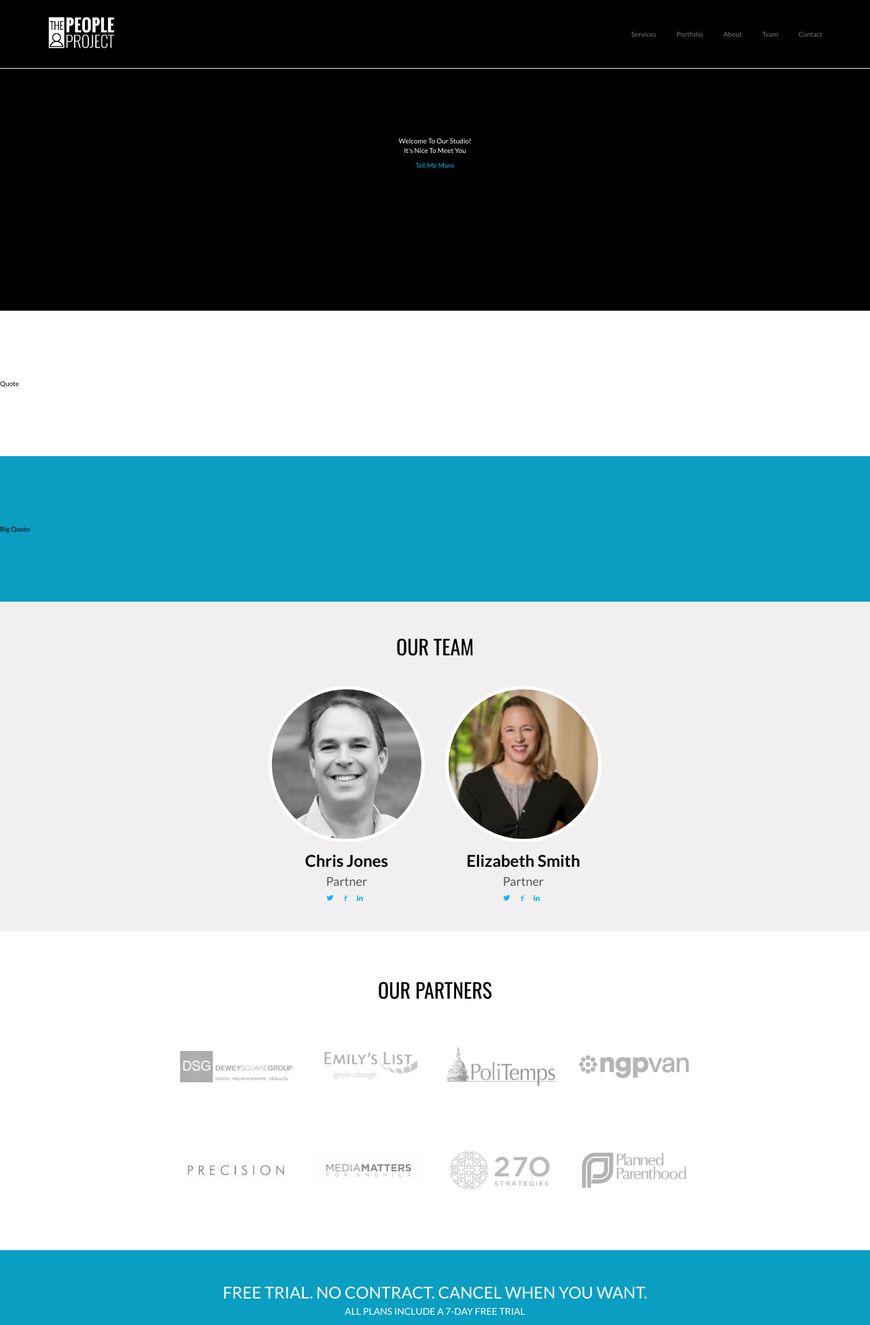
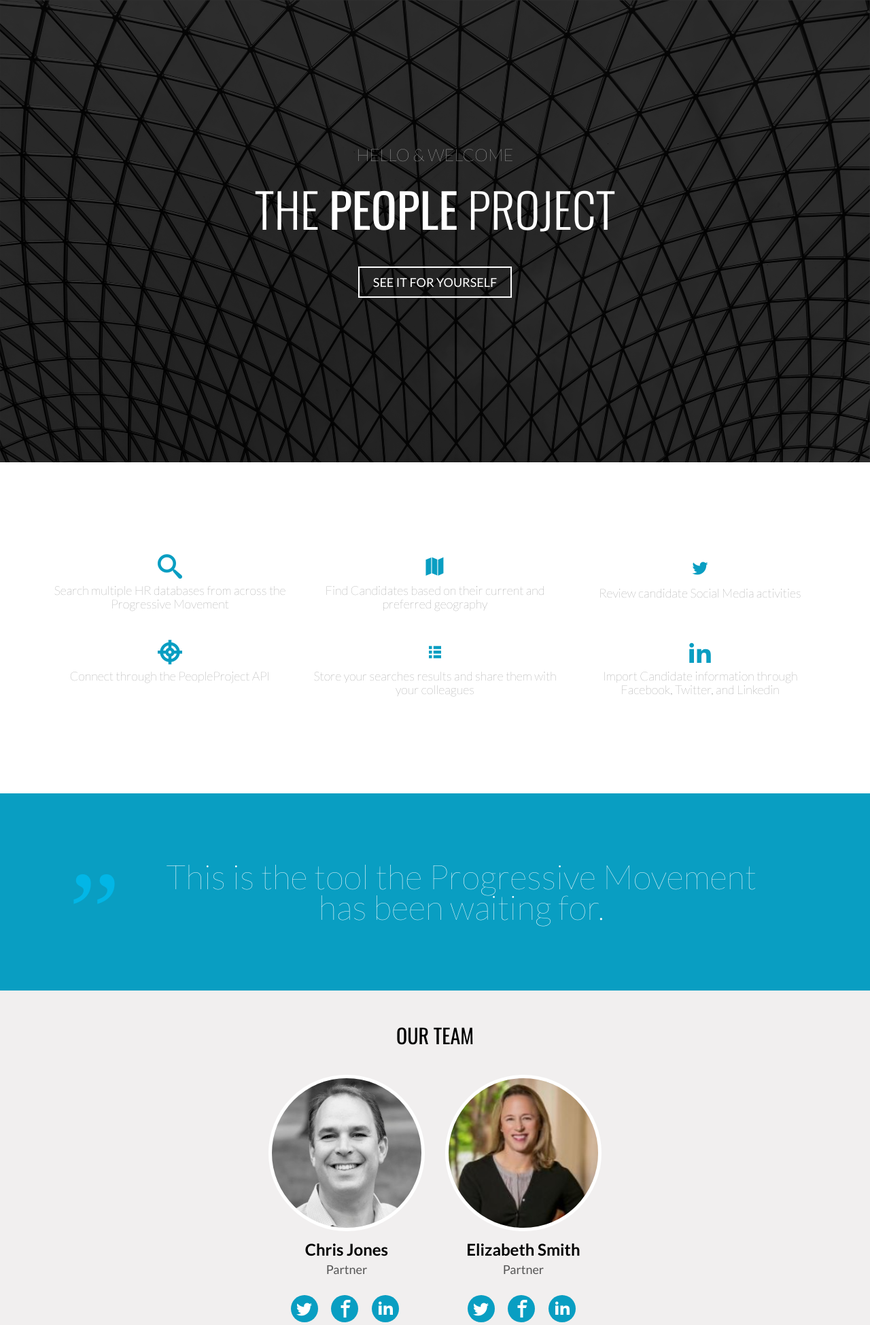
Before and after one commit to jamesvillarrubia/thepeopleproject, a PHP site: page /landing.php in a window 1280 px wide. Shown: the top 1949 px of the page at 68% size. Run offline with PHP 8.4, Linux system fonts and the light colour scheme.

Commit message:
updates to landing

```diff
--- a/css/less/landing.less
+++ b/css/less/landing.less
@@ -98,19 +98,82 @@
 
 
   nav.navbar {
+    opacity: 0;
     background-color: rgba(0,0,0,0);
       border-width: 0px;
-      transition: background-color 0.3s ease;
+      transition: background-color 0.3s ease, opacity 0.3s ease;
   }
   nav.navbar.scrolled{
+    opacity: 1;
     background-color: rgba(0,0,0,1);
   }
 
+.navbar-default .navbar-nav>li>a:hover, .navbar-default .navbar-nav>li>a:focus {
+  color: @tlightblue;
 
+}
+.navbar-default .navbar-nav>li>a{
+  font-size: 15px;
+  text-transform: uppercase;
+}
   header{
       background-image: url('../images/ceiling.jpg');
-      background-position: center center;
+      background-position: top center;
       background-size: cover;
-
+      min-height: 680px;
+      position: relative;
+      .colorizer{
+        background-color: rgba(0,0,0,0.8);
+        position: absolute;
+        height: 100%;
+        width: 100%;
+        top: 0;
+        left: 0;
+        z-index: 1;
+      }
+      .intro-text{
+        position: relative;
+        z-index: 1000;
+        .welcome-line{
+          font-size: 25px;
+          text-transform: uppercase;
+          padding: 10px 0px;
+          .bodyfont;
+          font-weight: 100;
+        }
+        .title-line{
+          font-size: 70px;
+          text-transform: uppercase;
+          padding: 0px 0px 50px 0px;
+          .headfont;
+          font-weight: 100;
+        }
+      }
+      a{
+        .dtran;
+        text-decoration: none;
+        &:hover{
+          text-decoration: none;
+        }
+      }
+  }
+  #bigquote{
+    span {
+      font-family: Times;
+        font-size: 170px;
+        line-height: 0px;
+        padding: 75px 0px 0px 0px;
+        vertical-align: top;
+        display: inline-block;
+    }
+    span ~ span{
+        .bodyfont;
+        font-size: 50px;
+        font-weight: 100;
+        line-height: 45px;
+        padding: 0px 40px;
+        max-width: 1000px;
+        color: white;
+    }
   }
 }
--- a/css/less/var-over.less
+++ b/css/less/var-over.less
@@ -89,7 +89,7 @@
 
 
 .dtran{
-  transition: background-color 0.1s ease;
+  transition: all 0.1s ease;
 }
 
 .bd-{
--- a/landing.php
+++ b/landing.php
@@ -12,13 +12,13 @@
 //$view->sidebar_right  = $view->render('sidebar-right.php');
 $view->footer_scripts = $view->render('footer-scripts.php');
 
-echo $view->header;
-//echo $view->navbar;
-//echo $view->sidebar_left;
-//echo $view->sidebar_right;
+echo $view->header;?>
+<body class="search"><div id="landing" class="bg-white">
+<?
+
+?>
 
 
-?>
 <!-- Navigation -->
     <nav class="navbar navbar-default navbar-fixed-top bg-black">
         <div class="container">
@@ -42,19 +42,13 @@
                         <a href="#page-top"></a>
                     </li>
                     <li>
-                        <a class="page-scroll" href="#services">Services</a>
+                        <a class="page-scroll tx-white tx-hv-lightblue" href="#team">Team</a>
                     </li>
                     <li>
-                        <a class="page-scroll" href="#portfolio">Portfolio</a>
+                        <a class="page-scroll tx-white tx-hv-lightblue" href="#partners">Partners</a>
                     </li>
                     <li>
-                        <a class="page-scroll" href="#about">About</a>
-                    </li>
-                    <li>
-                        <a class="page-scroll" href="#team">Team</a>
-                    </li>
-                    <li>
-                        <a class="page-scroll" href="#contact">Contact</a>
+                        <a class="page-scroll tx-white tx-hv-lightblue" href="#contact">Contact</a>
                     </li>
                 </ul>
             </div>
@@ -65,11 +59,12 @@
 
     <!-- Header -->
     <header class="pd-v-xl bg-black tx-white">
+    	<div class="colorizer"></div>
         <div class="container pd-v-xl">
             <div class="intro-text text-center">
-                <div class="intro-lead-in">Welcome To Our Studio!</div>
-                <div class="intro-heading">It's Nice To Meet You</div>
-                <a href="#services" class="page-scroll btn btn-xl">Tell Me More</a>
+                <div class="welcome-line">Hello & Welcome</div>
+                <div class="title-line">THE <span style="font-weight: 500">PEOPLE</span> PROJECT</div>
+                <a href="http://beta.thepeopleproject.us"><span class="dtran bg-none tx-hv-black bg-hv-white tx-white pd-v-xs pd-h-sm h4 bd-white bd-sm">SEE IT FOR YOURSELF</span></a>
             </div>
         </div>
     </header>
@@ -77,13 +72,47 @@
 
 
 <section id="quotes" class="pd-v-xl bg-white">
-	Quote
+	<div class="container">
+	    <div class="row text-center mg-v-md">
+            <div class="col-sm-4">
+            	<div><span class="icon-search h1 tx-blue"></span></div>
+            	<div class="h4 tx-gray lightfont">Search multiple HR databases from across the Progressive Movement</div>
+            </div>
+            <div class="col-sm-4">
+            	<div><span class="icon-map h1 tx-blue"></span></div>
+            	<div class="h4 tx-gray lightfont">Find Candidates based on their current and preferred geography</div>
+            </div>
+            <div class="col-sm-4">
+            	<div><span class="icon-twitter h1 tx-blue"></span></div>
+            	<div class="h4 tx-gray lightfont">Review candidate Social Media activities</div>
+            </div>
+        </div>
+       	<div class="row text-center mg-v-md">
+            <div class="col-sm-4">
+            	<div><span class="icon-target h1 tx-blue"></span></div>
+            	<div class="h4 tx-gray lightfont">Connect through the PeopleProject API</div>
+            </div>
+            <div class="col-sm-4">
+            	<div><span class="icon-list h1 tx-blue"></span></div>
+            	<div class="h4 tx-gray lightfont">Store your searches results and share them with your colleagues</div>
+            </div>
+            <div class="col-sm-4">
+            	<div><span class="icon-linkedin2 h1 tx-blue"></span></div>
+            	<div class="h4 tx-gray lightfont">Import Candidate information through Facebook, Twitter, and Linkedin</div>
+            </div>
+		</div>
+	</div>
 
 </section>
 
 
-<section id="bigwuote" class="pd-v-xl bg-blue">
-	Big Quote
+<section id="bigquote" class="pd-v-xl bg-blue">
+        <div class="container">
+            <div class="text-center">
+				<span class="bodyfont tx-lightblue">&#8221;</span>
+				<span class="bodyfont tx-white">This is the tool the Progressive Movement has been waiting for.</span>
+			</div>
+		</div>
 </section>
 
 
@@ -207,7 +236,7 @@
 							<span class="price">29</span>
 							<span class="period">/month</span>
 						</div>
-						<div class="plan-name">Freelance</div>
+						<div class="plan-name">Individual</div>
 						<div class="specs">
 							<div class="spec">
 								<span class="variable">5</span>
@@ -222,12 +251,12 @@
 								online terminal
 							</div>
 							<div class="spec">
-								<span class="variable">10</span>
-								total products
+								<span class="variable">3</span>
+								saved searches
 							</div>
 							<div class="spec">
-								<span class="variable">1.0%</span>
-								Transaction fee
+								<span class="variable">10</span>
+								exports / month
 							</div>
 						</div>
 						<a class="btn-signup button-clear bg-lightblue" href="signup.html">
@@ -258,12 +287,12 @@
 								online terminal
 							</div>
 							<div class="spec">
-								<span class="variable">15</span>
-								total products
+								<span class="variable">Unlimited</span>
+								saved Searches
 							</div>
 							<div class="spec">
-								<span class="variable">0.5%</span>
-								Transaction fee
+								<span class="variable">Unlimited</span>
+								exports
 							</div>
 						</div>
 						<a class="btn-signup button-clear" href="signup.html">
@@ -278,7 +307,7 @@
 							<span class="price">119</span>
 							<span class="period">/month</span>
 						</div>
-						<div class="plan-name">Premium</div>
+						<div class="plan-name">Enterprise</div>
 						<div class="specs">
 							<div class="spec">
 								<span class="variable">Unlimited</span>
@@ -293,12 +322,12 @@
 								online terminal
 							</div>
 							<div class="spec">
-								<span class="variable">25</span>
-								total products
+								<span class="variable">Unlimited</span>
+								searches
 							</div>
 							<div class="spec">
-								<span class="variable">No</span>
-								Transaction fee
+								<span class="variable">Full</span>
+								API access
 							</div>
 						</div>
 						<a class="btn-signup button-clear" href="signup.html">
--- a/register.php
+++ b/register.php
@@ -32,7 +32,7 @@
 							    <input type="email" placeholder="Email" name="email" class="form-control">
 							    <input type="password" placeholder="password" name="password" class="form-control" >
 							    <div class="full-w">
-								    <a href="index.php" id="user-toggle" class="dtran block-set text-left bg-lightblue tx-white bg-hv-white" style="width:100%">
+								    <a href="edit.php" id="user-toggle" class="dtran block-set text-left bg-lightblue tx-white bg-hv-white" style="width:100%">
 										<span class="dtran bodyfont heavyfont upperfont">REGISTER</span>
 										<span class="dtran text-center icon-arrow-right-outline bg-blue"></span>
 									</a>
```
Also changed, not shown: index.php (+66 -11 lines), css/styles.min.css.
